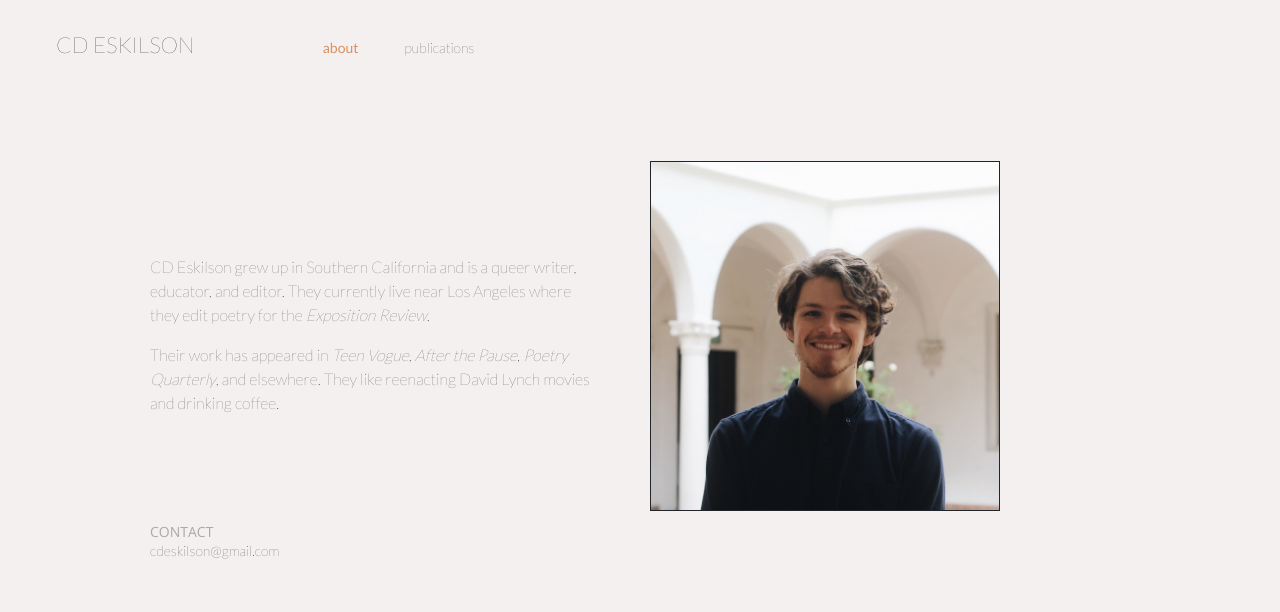
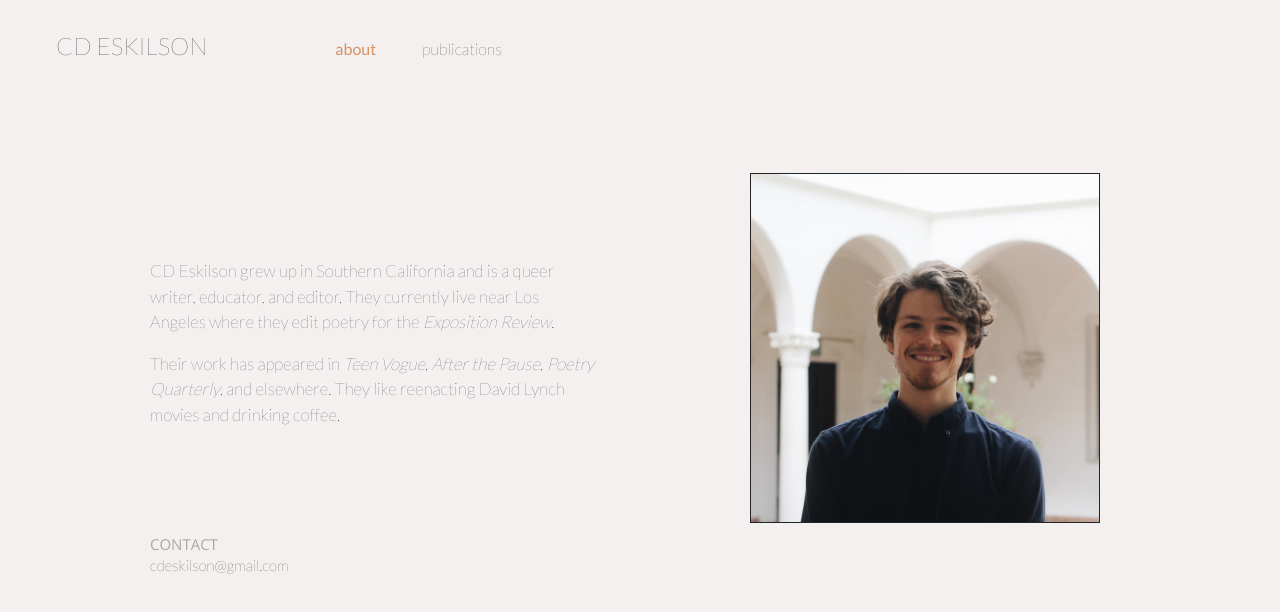
Before and after one commit to cdeskilson/cdeskilson-old, a plain HTML site: page index.html in a window 1280 px wide. Drawn offline with nearby package versions, Linux system fonts and the light colour scheme.

Commit message:
Update sizing

```diff
--- a/style.css
+++ b/style.css
@@ -7,7 +7,7 @@ body {
 }
 
 .nav-header {
-  font-size: 22px;
+  font-size: 24px;
   margin-left: 40px;
   margin-top: 20px;
 }
@@ -20,7 +20,7 @@ body {
 .nav-link {
   margin-left: 30px;
   margin-top: 10px;
-  font-size: 14px;
+  font-size: 16px;
 }
 
 .active {
@@ -38,6 +38,7 @@ a:hover {
 }
 
 .bio {
+  font-size: 17px;
   margin-left: 150px;
   margin-top: 170px;
   width: 35%;
@@ -45,7 +46,7 @@ a:hover {
 
 .contact {
   margin-left: 150px;
-  font-size: 14px;
+  font-size: 15px;
 }
 
 .header {
@@ -67,7 +68,7 @@ a:hover {
   border-width: 0.5px;
   height: 350px;
   width: 350px;
-  margin-left: 650px;
+  margin-left: 750px;
   margin-top: -270px;
 }
 
```
